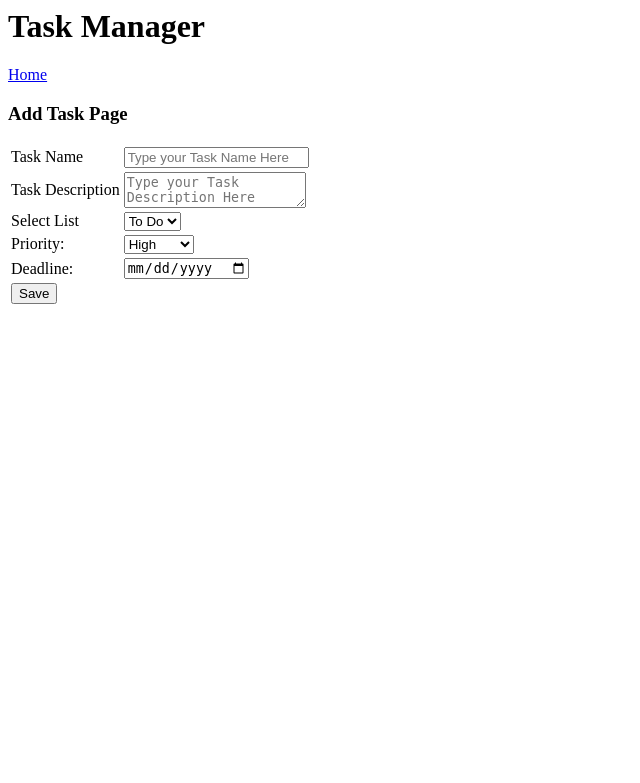
After one commit to shreyacasm/task-manager, a PHP site: page /task-manager/add-task.php in a window 1280 px wide. The commit adds this page. Shown: the top 783 px of the page, without its empty margins (0-640 px from the left). Run offline with PHP 8.4, Linux system fonts and the light colour scheme.

Commit message:
add task structure

```diff
--- /dev/null
+++ b/add-task.php
@@ -0,0 +1,58 @@
+<?php
+    include('config/constants.php');
+?>
+
+<html>
+<head>
+    <title>Task Manager</title>
+</head>
+<body>
+    <h1>Task Manager</h1>
+    <a href="<?php echo SITEURL ?>">Home</a>
+    <h3>Add Task Page</h3>
+
+    <form method="POST" action="" >
+        <table>
+            <tr>
+                <td>Task Name</th>
+                <td>
+                    <input type="text" name="task_name" placeholder="Type your Task Name Here" required>
+                </td>
+            </tr>
+            <tr>
+                <td>Task Description</th>
+                <td>
+                    <textarea name="task_desc" placeholder="Type your Task Description Here" required></textarea>
+                </td>
+            </tr>
+            <tr>
+                <td>Select List</td>
+                <td>
+                    <select name="list_id">
+                        <option value="1">To Do</option>
+                        <option value="2">Doing</option>
+                        <option value="3">Done</option>
+                    </select>
+                </td>
+            </tr>
+            <tr>
+                <td>Priority:</td>
+                <td>
+                    <select name="priority">
+                        <option value="high">High</option>
+                        <option value="medium">Medium</option>
+                        <option value="low">Low</option>
+                    </select>
+                </td>
+            </tr>
+            <tr>
+                <td>Deadline:</td>
+                <td><input type="date" name="deadline"></td>
+            </tr>
+            <tr>
+                <td><input type="submit" name="save" value="Save"></td>
+            </tr>
+        </table>
+    </form>
+</body>
+</html>
--- a/index.php
+++ b/index.php
@@ -21,7 +21,7 @@
 
         <!-- Task Starts here  -->
         <div class="all-task">
-            <a href="#">Add Task</a>
+            <a href="<?php SITEURL: ?>add-task.php">Add Task</a>
             <table>
                 <tr>
                     <th>Serial No</th>
```
